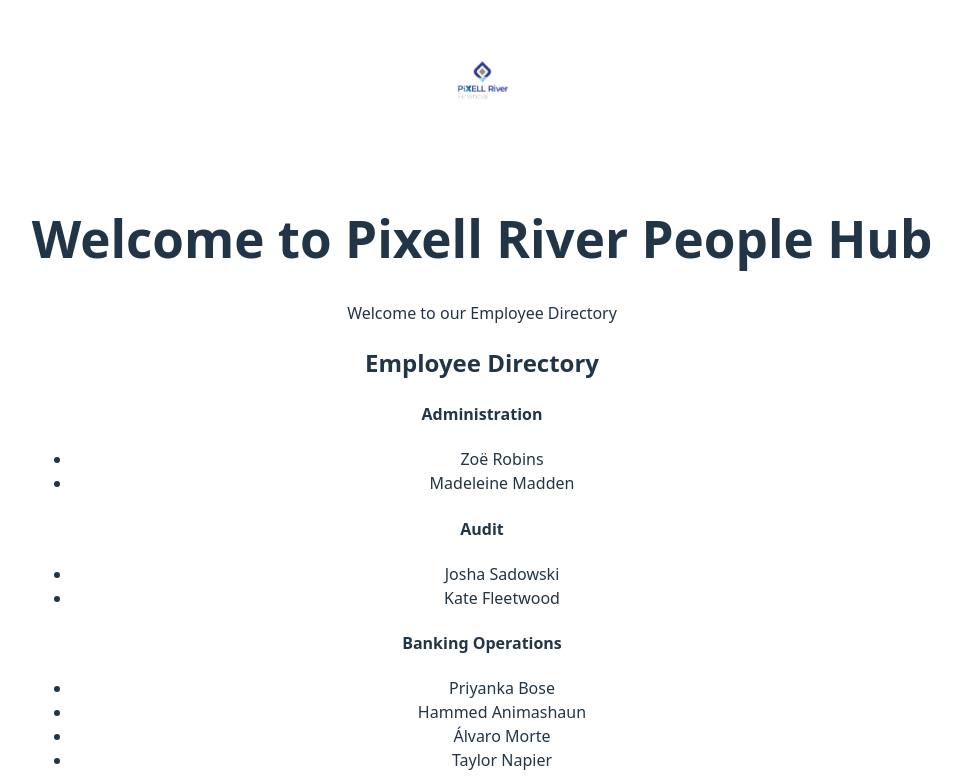
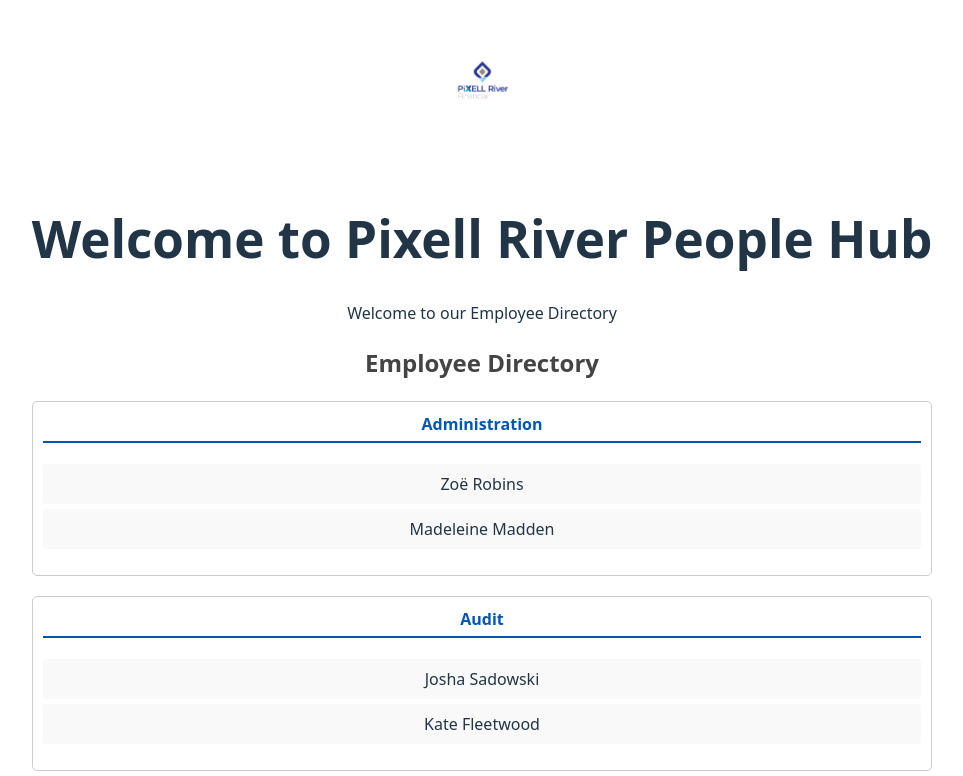
Before and after one commit to maulik6666/FullStackLab1, a React (Vite) app in the folder pixel-river-financial/react-app/: page / in a window 1280 px wide. Shown: the top 776 px of the page, without its empty margins (158-1121 px from the left). Built offline with nearby package versions, Linux system fonts and the light colour scheme.

Commit message:
Styled the EmployeeDirectory component

```diff
--- /dev/null
+++ b/pixel-river-financial/react-app/src/components/EmployeeDirectory.css
@@ -0,0 +1,30 @@
+#employee-directory h2 {
+    text-align: center;
+    color: #444;
+}
+
+.department {
+    margin-bottom: 20px;
+    border: 1px solid #ccc; /* Border around each department */
+    padding: 10px;
+    border-radius: 5px;
+}
+
+.department h4 {
+    color: #0056b3;
+    border-bottom: 2px solid #0056b3;
+    padding-bottom: 5px;
+    margin-top: 0;
+}
+
+.department ul {
+    list-style-type: none;
+    padding: 0;
+}
+
+.department li {
+    background-color: #f9f9f9;
+    padding: 8px;
+    margin-bottom: 5px;
+    border-radius: 3px;
+}
--- a/pixel-river-financial/react-app/src/components/EmployeeDirectory.tsx
+++ b/pixel-river-financial/react-app/src/components/EmployeeDirectory.tsx
@@ -1,5 +1,6 @@
 import React from 'react';
 import type { Department } from '../data/employee';
+import './EmployeeDirectory.css';
 
 interface EmployeeDirectoryProps {
   employeeData: Department;
```
